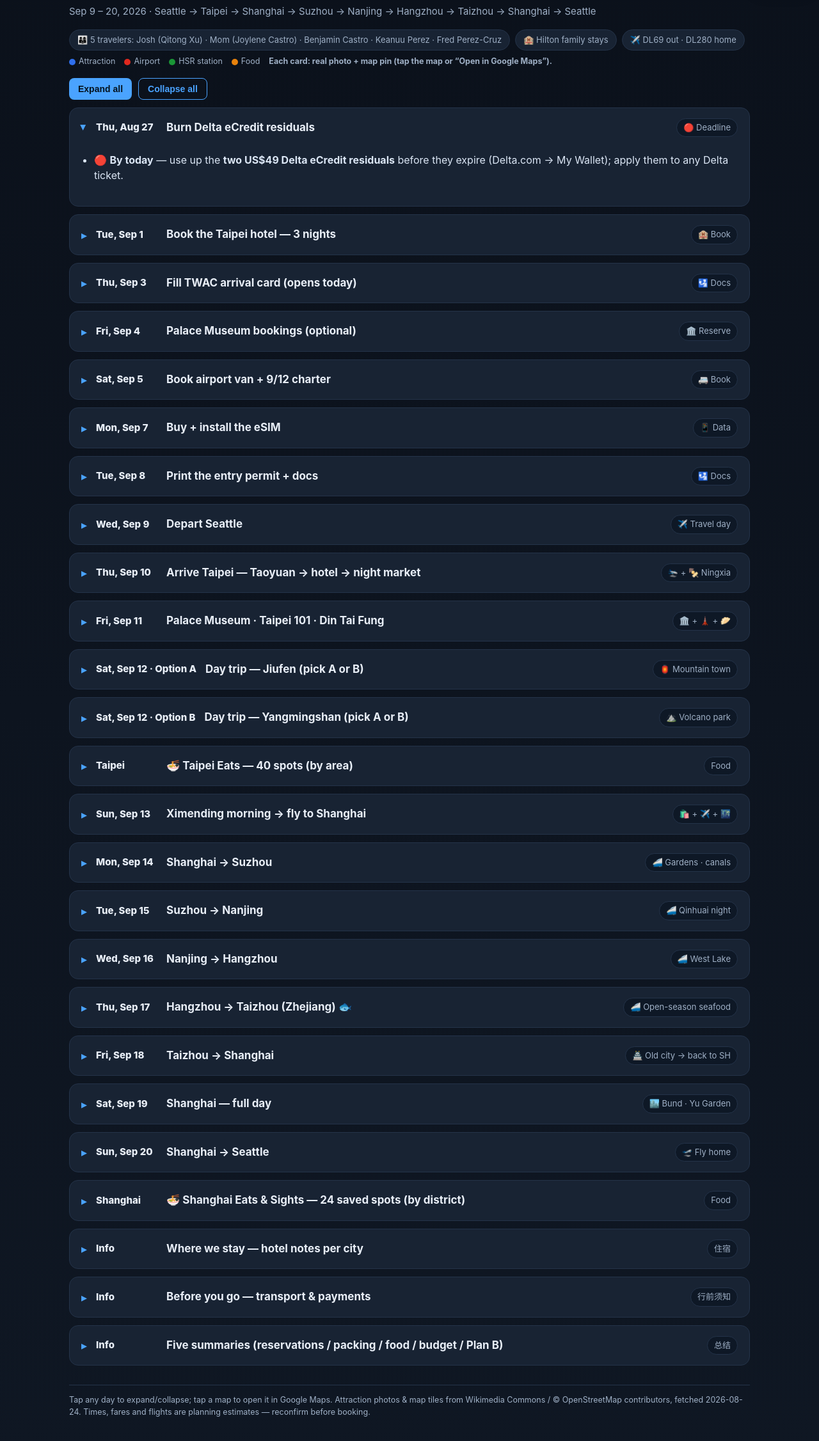
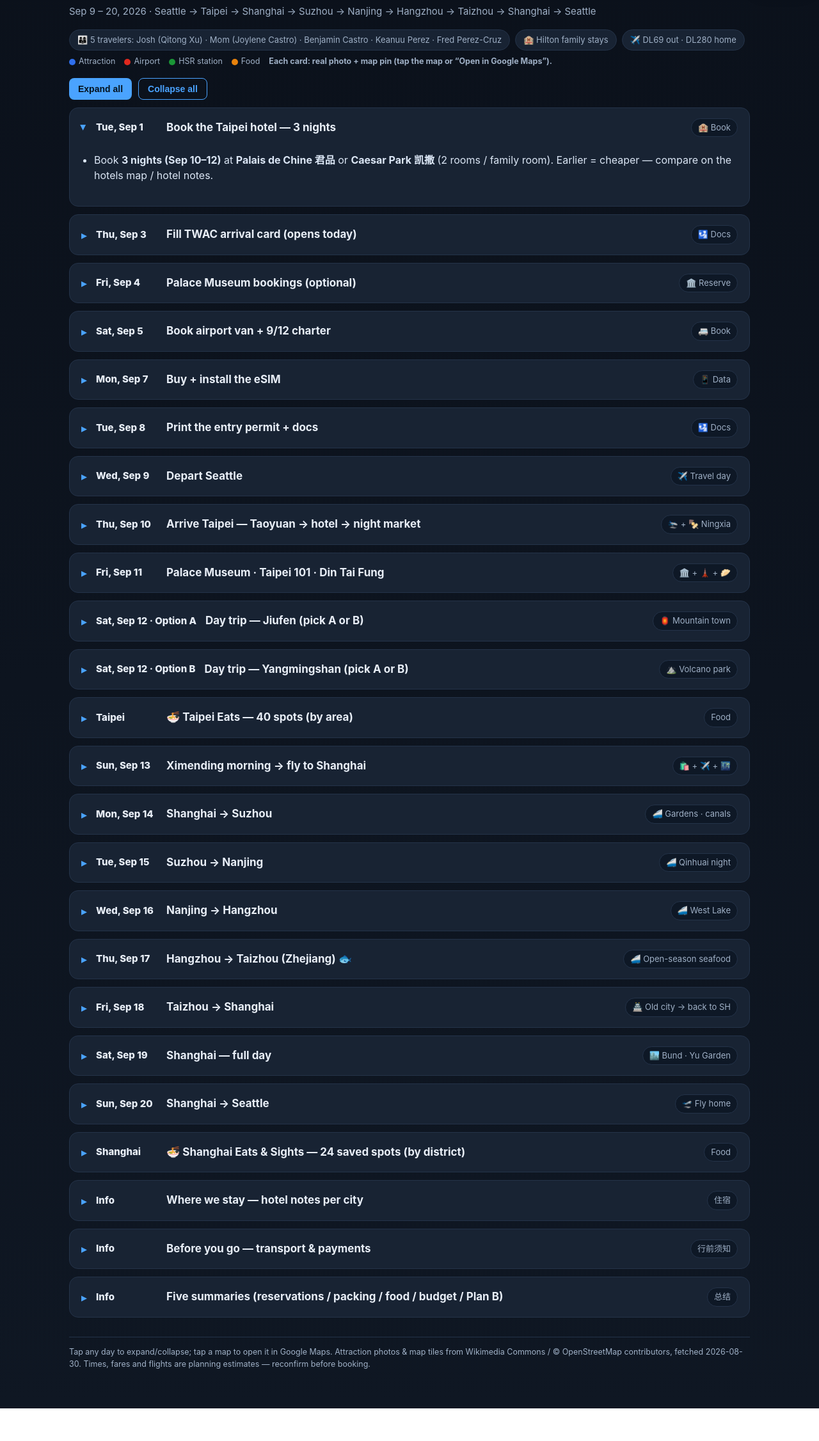
Before and after one commit to jqxcode/taipei-china-itinerary, a plain HTML site: page Taipei-China-Itinerary.html in a window 1280 px wide. Shown: the part 69-2322 px from the top of the page at 64% size. After the commit the page ends 2271 px from the top, so only its background shows below. Drawn offline with Linux system fonts and the light colour scheme.

Commit message:
Prune past-dated entry (remove Aug 27 Delta eCredit deadline; now past)
Co-authored-by: Copilot <223556219+Copilot@users.noreply.github.com>

```diff
--- a/Taipei-China-Itinerary.html
+++ b/Taipei-China-Itinerary.html
@@ -87,11 +87,6 @@ a{color:var(--acc)}
 </div>
 </header>
 <details class="day" open>
-<summary><span class="date">Thu, Aug 27</span><span class="hl en">Burn Delta eCredit residuals</span><span class="hl zh">用掉 Delta eCredit 余额</span><span class="tag en">🔴 Deadline</span><span class="tag zh">🔴 截止</span></summary>
-<div class="body"><ul class="plan"><li><span class="en">🔴 <b>By today</b> — use up the <b>two US$49 Delta eCredit residuals</b> before they expire (Delta.com → My Wallet); apply them to any Delta ticket.</span><span class="zh">🔴 <b>今天之前</b> — 用掉<b>两笔 US$49 Delta eCredit 余额</b>，逾期作废（Delta.com → My Wallet），可抵任意 Delta 机票。</span></li></ul>
-<div class="grid"></div></div>
-</details>
-<details class="day">
 <summary><span class="date">Tue, Sep 1</span><span class="hl en">Book the Taipei hotel — 3 nights</span><span class="hl zh">订台北酒店 — 3 晚</span><span class="tag en">🏨 Book</span><span class="tag zh">🏨 预订</span></summary>
 <div class="body"><ul class="plan"><li><span class="en">Book <b>3 nights (Sep 10–12)</b> at <b>Palais de Chine 君品</b> or <b>Caesar Park 凯撒</b> (2 rooms / family room). Earlier = cheaper — compare on the hotels map / hotel notes.</span><span class="zh">订 <b>9/10–12 共 3 晚</b>：<b>君品 Palais de Chine</b> 或 <b>凯撒 Caesar Park</b>（2 间房/家庭房）。越早越便宜——位置见选址地图/住宿说明。</span></li></ul>
 <div class="grid"></div></div>
@@ -412,7 +407,7 @@ a{color:var(--acc)}
 <li><b>航班/末班车</b>：9/10 即使延误，机场捷运末班快车 22:55、预约 van 会追踪航班。</li>
 </ul></div>
 </details>
-<footer><span class="en">Tap any day to expand/collapse; tap a map to open it in Google Maps. Attraction photos &amp; map tiles from Wikimedia Commons / © OpenStreetMap contributors, fetched 2026-08-24. Times, fares and flights are planning estimates — reconfirm before booking.</span><span class="zh">点击任意日期可展开/收起；点击地图可在 Google Maps 中打开。景点照片与地图图块来自 Wikimedia Commons / © OpenStreetMap contributors，抓取日期 2026-08-24。时间、票价与航班均为规划估算 — 预订前请再次确认。</span></footer>
+<footer><span class="en">Tap any day to expand/collapse; tap a map to open it in Google Maps. Attraction photos &amp; map tiles from Wikimedia Commons / © OpenStreetMap contributors, fetched 2026-08-30. Times, fares and flights are planning estimates — reconfirm before booking.</span><span class="zh">点击任意日期可展开/收起；点击地图可在 Google Maps 中打开。景点照片与地图图块来自 Wikimedia Commons / © OpenStreetMap contributors，抓取日期 2026-08-30。时间、票价与航班均为规划估算 — 预订前请再次确认。</span></footer>
 </div>
 <script>
 function setAll(o){document.querySelectorAll('details.day').forEach(function(d){d.open=o});}
```
Also changed, not shown: index.html (+1 -6 lines).
